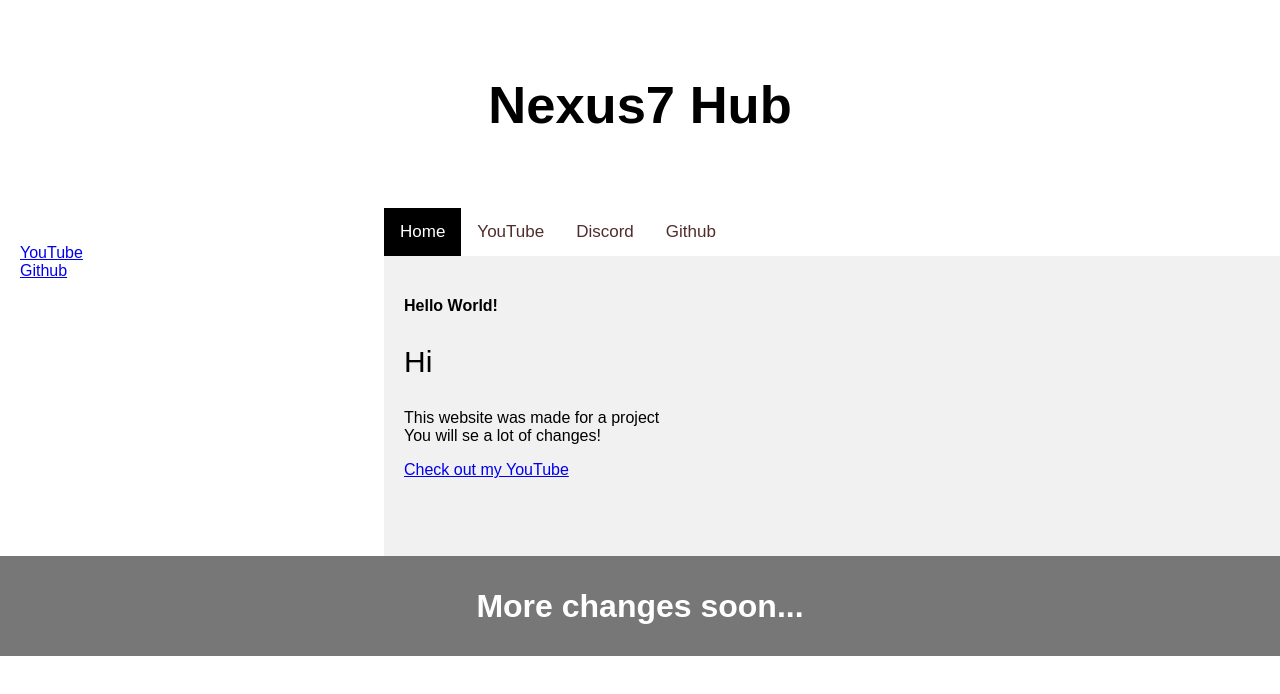
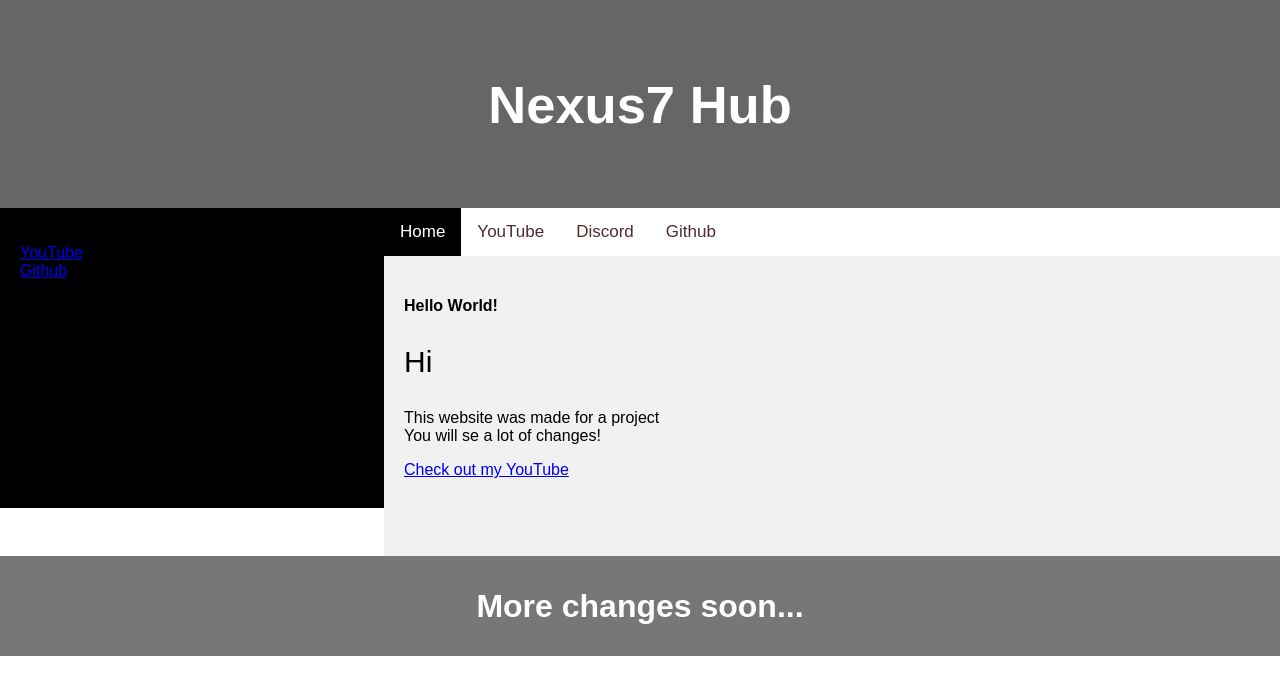
Before and after one commit to Nastionzie175/nexushub.github.io, a plain HTML site: page index.html in a window 1280 px wide. Drawn offline with Linux system fonts and the light colour scheme.

Commit message:
Update index.html

```diff
--- a/index.html
+++ b/index.html
@@ -16,11 +16,11 @@ body {
 
             /* Style the header*/
             header {
-                background-color:rgb(255, 255, 255);
+                background-color: #666;
                 padding: 30px;
                 text-align: center;
                 font-size: 35px;
-                color: black;
+                color: white;
             }
 
             /* Create two columns/boxes that floats next to each other */
@@ -28,7 +28,7 @@ nav {
   float: left;
   width: 30%;
   height: 300px; /* only for demonstration, should be removed */
-  background: #ffffff;
+  background: #000;
   padding: 20px;
 }
 
```
